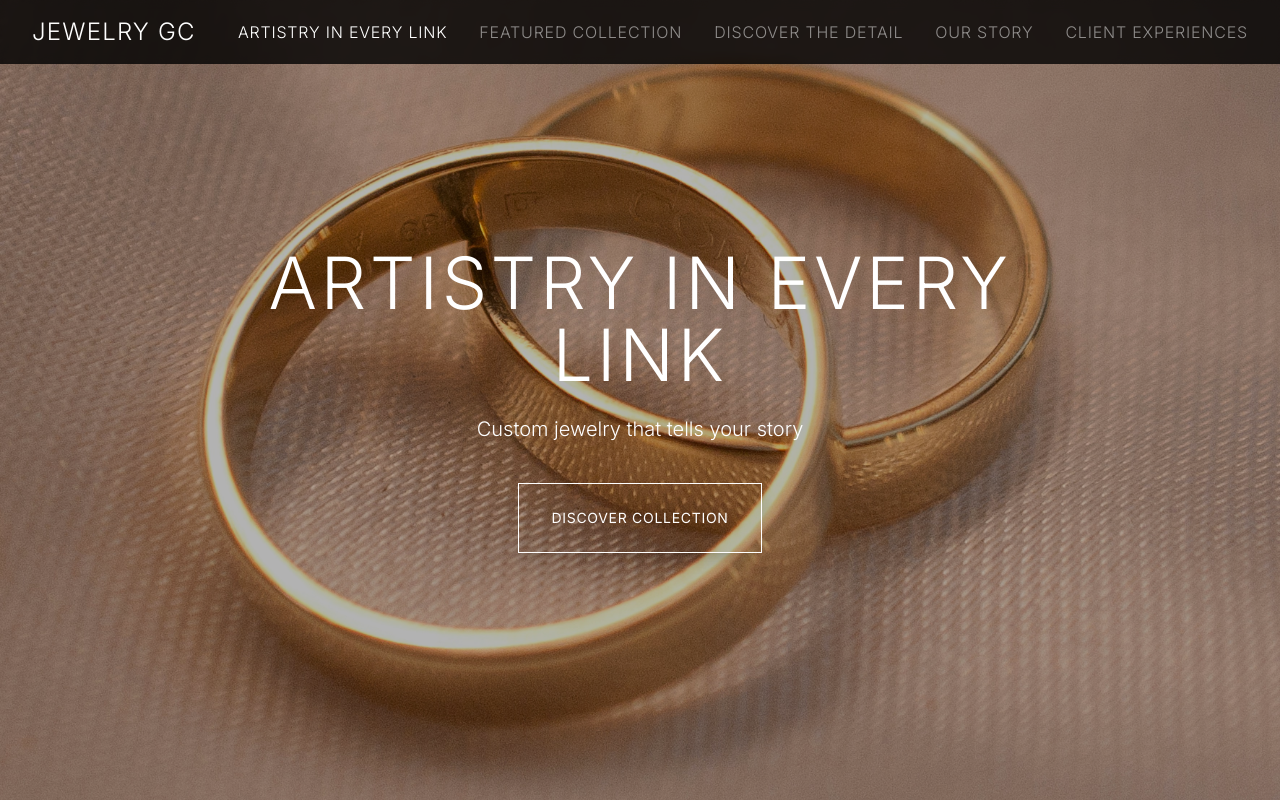
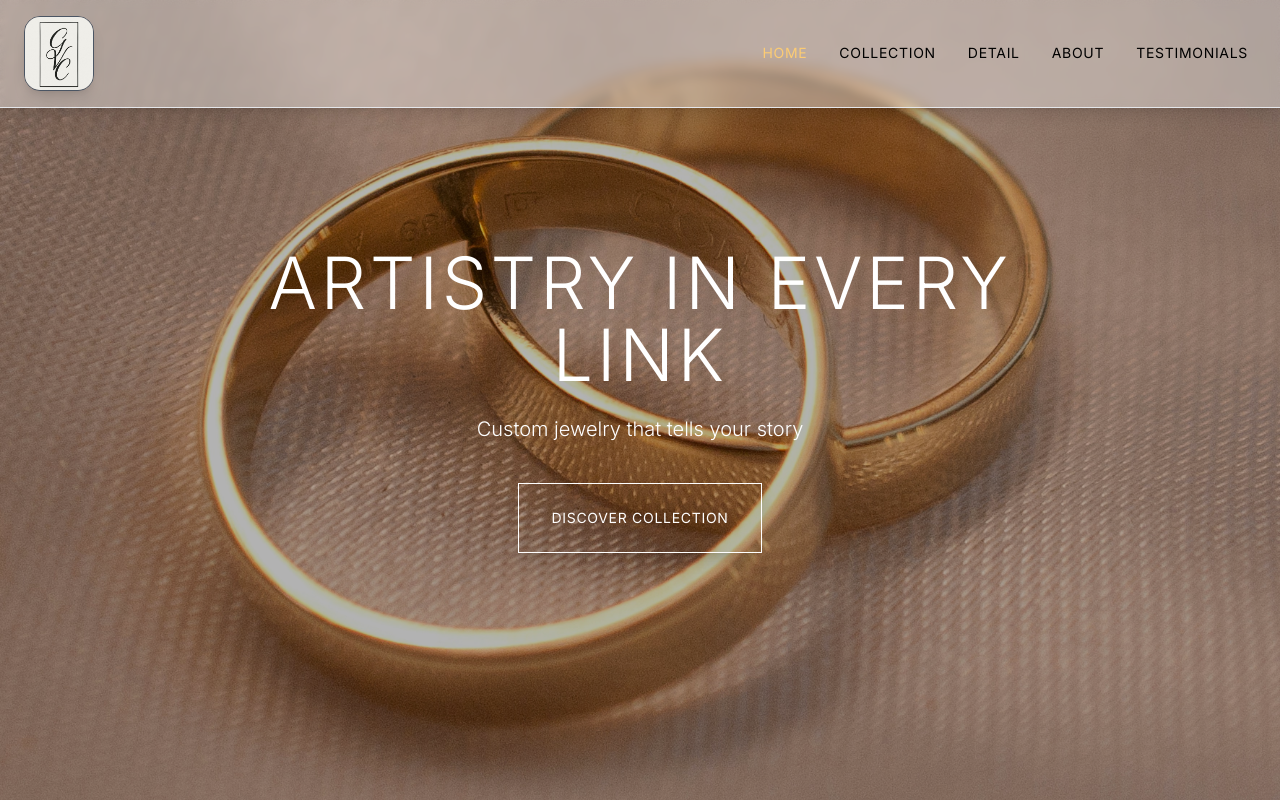
Before and after one commit to nahuegallinoti/jewelry-gc, a Next.js app: page / in a window 1280 px wide. Built offline with nearby package versions, Linux system fonts and the light colour scheme.

Commit message:
Fix styles

```diff
--- a/src/app/components/CollectionSection.tsx
+++ b/src/app/components/CollectionSection.tsx
@@ -4,7 +4,6 @@ import { ChevronLeft, ChevronRight, ArrowLeft } from "lucide-react"
 import Image from "next/image"
 import { sections } from "../data/sections"
 import { featuredProducts } from "../data/featuredProducts"
-import { useState, useRef, useEffect } from "react"
 
 interface CollectionSectionProps {
   zoomLevel: number
@@ -33,93 +32,6 @@ export default function CollectionSection({
   nextProductImage,
   prevProductImage,
 }: CollectionSectionProps) {
-  const [currentPage, setCurrentPage] = useState(0)
-  const [isDragging, setIsDragging] = useState(false)
-  const [startX, setStartX] = useState(0)
-  const [scrollLeft, setScrollLeft] = useState(0)
-  const carouselRef = useRef<HTMLDivElement>(null)
-
-  const products = [
-    {
-      id: 1,
-      image: "https://images.unsplash.com/photo-1515405295579-ba7b45403062?q=80&w=1000&auto=format&fit=crop",
-      title: "Anillo de Diamantes",
-      price: "$1,200",
-    },
-    {
-      id: 2,
-      image: "https://images.unsplash.com/photo-1605100804763-247f67b3557e?q=80&w=1000&auto=format&fit=crop",
-      title: "Collar de Perlas",
-      price: "$800",
-    },
-    {
-      id: 3,
-      image: "https://images.unsplash.com/photo-1573408301185-9146fe634ad0?q=80&w=1000&auto=format&fit=crop",
-      title: "Pendientes de Oro",
-      price: "$600",
-    },
-  ]
-
-  // Duplicar los productos para el carrusel infinito
-  const duplicatedProducts = [...products, ...products, ...products]
-
-  const totalPages = Math.ceil(duplicatedProducts.length / 3)
-
-  const handlePrevPage = () => {
-    setCurrentPage((prev) => (prev === 0 ? totalPages - 1 : prev - 1))
-  }
-
-  const handleNextPage = () => {
-    setCurrentPage((prev) => (prev + 1) % totalPages)
-  }
-
-  const handleMouseDown = (e: React.MouseEvent) => {
-    if (!carouselRef.current) return
-    setIsDragging(true)
-    setStartX(e.pageX - carouselRef.current.offsetLeft)
-    setScrollLeft(carouselRef.current.scrollLeft)
-  }
-
-  const handleMouseUp = () => {
-    setIsDragging(false)
-  }
-
-  const handleMouseLeave = () => {
-    setIsDragging(false)
-  }
-
-  const handleMouseMove = (e: React.MouseEvent) => {
-    if (!isDragging || !carouselRef.current) return
-    e.preventDefault()
-    const x = e.pageX - carouselRef.current.offsetLeft
-    const walk = (x - startX) * 2
-    carouselRef.current.scrollLeft = scrollLeft - walk
-  }
-
-  const handleTouchStart = (e: React.TouchEvent) => {
-    if (!carouselRef.current) return
-    setIsDragging(true)
-    setStartX(e.touches[0].pageX - carouselRef.current.offsetLeft)
-    setScrollLeft(carouselRef.current.scrollLeft)
-  }
-
-  const handleTouchMove = (e: React.TouchEvent) => {
-    if (!isDragging || !carouselRef.current) return
-    const x = e.touches[0].pageX - carouselRef.current.offsetLeft
-    const walk = (x - startX) * 2
-    carouselRef.current.scrollLeft = scrollLeft - walk
-  }
-
-  const handleTouchEnd = () => {
-    setIsDragging(false)
-  }
-
-  useEffect(() => {
-    if (carouselRef.current) {
-      carouselRef.current.scrollLeft = currentPage * (carouselRef.current.offsetWidth / 3)
-    }
-  }, [currentPage])
-
   return (
     <motion.div
       key="collection"
@@ -132,7 +44,6 @@ export default function CollectionSection({
         transform: `scale(${zoomLevel})`,
         transition: "transform 0.8s ease-out",
       }}
-      onMouseMove={handleMouseMove}
     >
       <AnimatePresence mode="wait">
         {/* Vista Carrusel */}
@@ -185,7 +96,7 @@ export default function CollectionSection({
             </div>
 
             {/* Contenedor carrusel */}
-            <div className="w-full max-w-xs sm:max-w-2xl md:max-w-6xl px-2 sm:px-6 flex items-center justify-center overflow-hidden">
+            <div className="w-full max-w-6xl px-2 sm:px-6 flex items-center justify-center overflow-hidden">
               <motion.div
                 className="flex items-center"
                 initial={false}
@@ -193,55 +104,44 @@ export default function CollectionSection({
                 transition={{ type: "spring", stiffness: 300, damping: 30 }}
                 style={{ width: `${featuredProducts.length * 100}%` }}
               >
-                <div
-                  ref={carouselRef}
-                  className="flex overflow-x-hidden scroll-smooth"
-                  onMouseDown={handleMouseDown}
-                  onMouseUp={handleMouseUp}
-                  onMouseLeave={handleMouseLeave}
-                  onMouseMove={handleMouseMove}
-                  onTouchStart={handleTouchStart}
-                  onTouchMove={handleTouchMove}
-                  onTouchEnd={handleTouchEnd}
-                >
-                  {duplicatedProducts.map((product, index) => (
+                {featuredProducts.map((product, index) => {
+                  // Solo mostrar 3 productos por página
+                  const pageIndex = Math.floor(index / 3)
+                  const isVisible = Math.floor(currentProductIndex / 3) === pageIndex
+
+                  return (
                     <motion.div
-                      key={`${product.id}-${index}`}
-                      initial={{ opacity: 0, y: 20 }}
-                      animate={{ opacity: 1, y: 0 }}
-                      transition={{ delay: 0.2 + index * 0.1, duration: 0.6 }}
-                      className="flex-none w-1/3 px-2"
+                      key={product.id}
+                      className="w-full flex justify-center px-1 sm:px-4 my-8"
+                      initial={{ opacity: 0.6 }}
+                      animate={{ opacity: isVisible ? 1 : 0.6 }}
+                      transition={{ duration: 0.4 }}
                     >
-                      <div className="relative aspect-[3/4] overflow-hidden rounded-lg">
-                        <img
-                          src={product.image}
-                          alt={product.title}
-                          className="w-full h-full object-cover transition-transform duration-500 hover:scale-110"
-                        />
-                        <div className="absolute inset-0 bg-gradient-to-t from-black/60 to-transparent opacity-0 hover:opacity-100 transition-opacity duration-300">
-                          <div className="absolute bottom-0 left-0 right-0 p-4 text-white">
-                            <h3 className="text-lg font-light">{product.title}</h3>
-                            <p className="text-sm text-white/80">{product.price}</p>
+                      <div
+                        className="group relative cursor-pointer w-full max-w-[280px] sm:max-w-[320px] md:max-w-[400px] transition-all duration-300 hover:scale-105"
+                        onClick={() => viewProductDetail(product.id)}
+                      >
+                        <div className="aspect-square overflow-hidden bg-gray-100 rounded-lg shadow-lg">
+                          <div className="relative w-full h-full">
+                            <Image
+                              src={product.images[0] || "/placeholder.svg"}
+                              alt={product.name}
+                              fill
+                              sizes="(max-width: 768px) 100vw, 33vw"
+                              className="object-cover transition-transform duration-500 group-hover:scale-110"
+                            />
                           </div>
+                        </div>
+                        <div className="mt-4 text-center space-y-2">
+                          <h3 className="text-white text-lg sm:text-xl font-light tracking-wide">{product.name}</h3>
+                          <p className="text-[#D4AF37] font-medium text-base sm:text-lg">{product.price}</p>
+                          <p className="text-gray-400 text-sm sm:text-base line-clamp-2">{product.description}</p>
                         </div>
                       </div>
                     </motion.div>
-                  ))}
-                </div>
+                  )
+                })}
               </motion.div>
-            </div>
-
-            <div className="flex justify-center mt-8 space-x-2">
-              {Array.from({ length: totalPages }).map((_, index) => (
-                <button
-                  key={index}
-                  onClick={() => setCurrentPage(index)}
-                  className={`w-2 h-2 rounded-full transition-colors duration-300 ${
-                    currentPage === index ? "bg-white" : "bg-white/30"
-                  }`}
-                  aria-label={`Ir a página ${index + 1}`}
-                />
-              ))}
             </div>
           </motion.div>
         )}
--- a/src/app/components/Navbar.tsx
+++ b/src/app/components/Navbar.tsx
@@ -1,65 +1,49 @@
 "use client"
-import { motion } from "framer-motion"
+import Image from "next/image"
+import { Menu } from "lucide-react"
 import { sections } from "../data/sections"
 
 interface NavbarProps {
   currentSection: number
-  setCurrentSection: (index: number) => void
+  navigateTo: (index: number) => void
+  setIsMenuOpen: (open: boolean) => void
 }
 
-export default function Navbar({ currentSection, setCurrentSection }: NavbarProps) {
+export default function Navbar({ currentSection, navigateTo, setIsMenuOpen }: NavbarProps) {
   return (
-    <motion.nav
-      initial={{ y: -100 }}
-      animate={{ y: 0 }}
-      transition={{ duration: 0.6, delay: 0.2 }}
-      className="fixed top-0 left-0 right-0 z-50 bg-black/80 backdrop-blur-sm"
-    >
-      <div className="max-w-7xl mx-auto px-4 sm:px-6 lg:px-8">
-        <div className="flex items-center justify-between h-12 md:h-16">
-          <div className="flex-shrink-0">
-            <motion.h1
-              initial={{ opacity: 0 }}
-              animate={{ opacity: 1 }}
-              transition={{ delay: 0.4 }}
-              className="text-white text-lg md:text-2xl font-light tracking-wider"
-            >
-              JEWELRY GC
-            </motion.h1>
-          </div>
-          <div className="hidden md:block">
-            <div className="ml-10 flex items-center space-x-8">
-              {sections.map((section, index) => (
-                <motion.button
-                  key={section.title}
-                  initial={{ opacity: 0, y: -20 }}
-                  animate={{ opacity: 1, y: 0 }}
-                  transition={{ delay: 0.2 + index * 0.1 }}
-                  onClick={() => setCurrentSection(index)}
-                  className={`text-sm md:text-base font-light tracking-wider transition-colors duration-300 ${
-                    currentSection === index
-                      ? "text-white"
-                      : "text-white/50 hover:text-white"
-                  }`}
-                >
-                  {section.title}
-                </motion.button>
-              ))}
-            </div>
-          </div>
-          <div className="md:hidden">
-            <motion.button
-              initial={{ opacity: 0 }}
-              animate={{ opacity: 1 }}
-              transition={{ delay: 0.4 }}
-              onClick={() => setCurrentSection((currentSection + 1) % sections.length)}
-              className="text-white/50 hover:text-white text-sm font-light tracking-wider"
-            >
-              {sections[(currentSection + 1) % sections.length].title}
-            </motion.button>
+    <nav className="fixed top-0 left-0 right-0 z-50 bg-white/40 backdrop-blur-sm shadow-lg border-b border-gray-200 pr-2">
+      <div className="max-w-full w-full px-4 sm:px-6 py-2 sm:py-4 flex justify-between items-center">
+        <a href="#" className="flex items-center space-x-2 sm:space-x-3 group" onClick={(e) => { e.preventDefault(); navigateTo(0); }}>
+          <Image
+            src="/logo.jpeg"
+            alt="Logo GABICA"
+            width={70}
+            height={70}
+            className="rounded-2xl shadow-lg border border-gray-600 group-hover:scale-110 group-hover:rotate-6 transition-transform duration-300 bg-white"
+            priority
+          />
+        </a>
+        {/* Navegación de escritorio */}
+        <div className="hidden md:flex items-center space-x-4 lg:space-x-8">
+          <div className="flex space-x-4 lg:space-x-8">
+            {sections.map((section, index) => (
+              <button
+                key={section.id}
+                onClick={() => navigateTo(index)}
+                className={`text-xs lg:text-sm uppercase tracking-wider transition-colors ${
+                  currentSection === index ? "text-[#fdcc73]" : "hover:text-[#fdcc73]"
+                }`}
+              >
+                {section.id}
+              </button>
+            ))}
           </div>
         </div>
+        {/* Botón menú móvil */}
+        <button className="md:hidden p-2" onClick={() => setIsMenuOpen(true)}>
+          <Menu className="h-6 w-6" />
+        </button>
       </div>
-    </motion.nav>
+    </nav>
   )
 }
```
